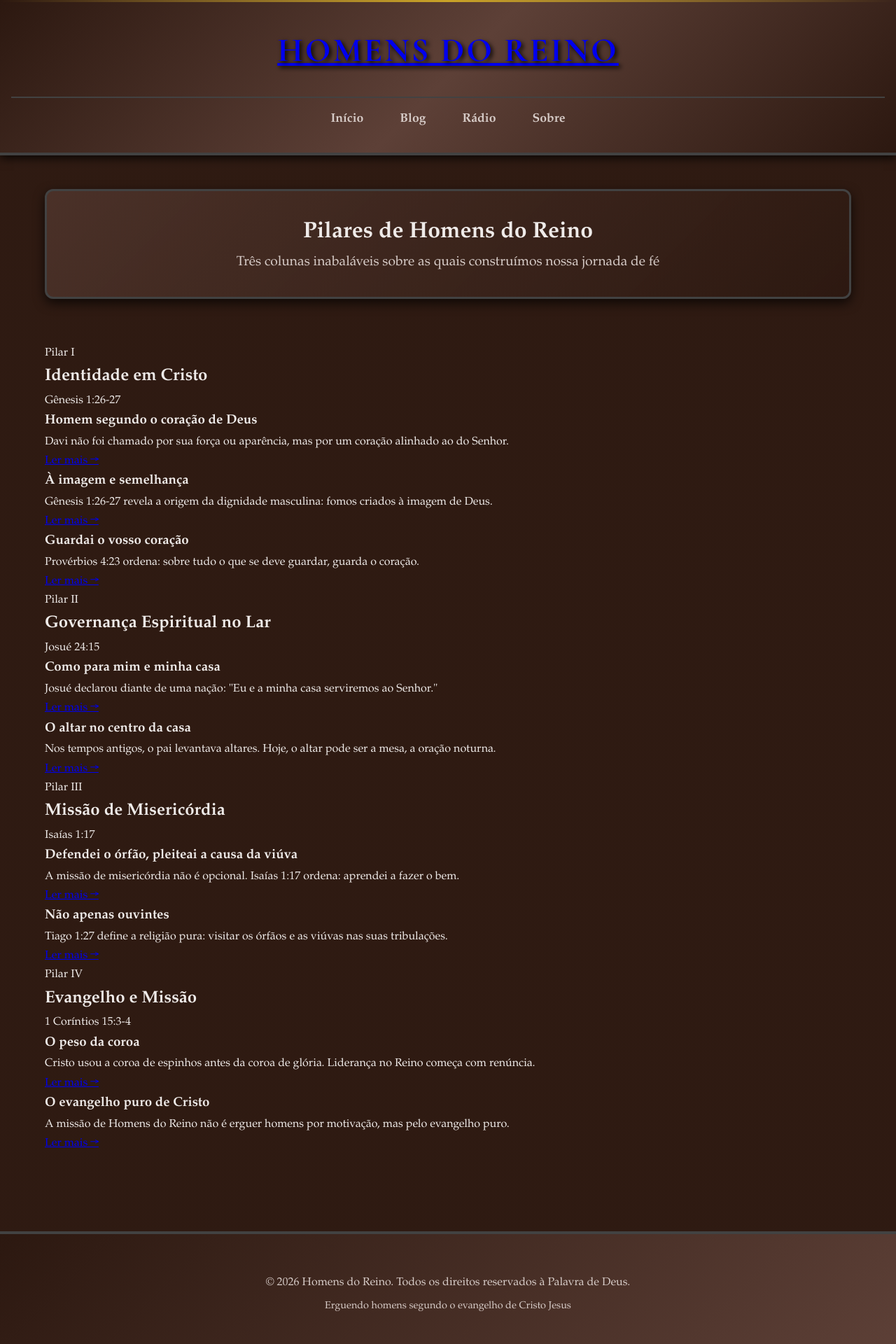
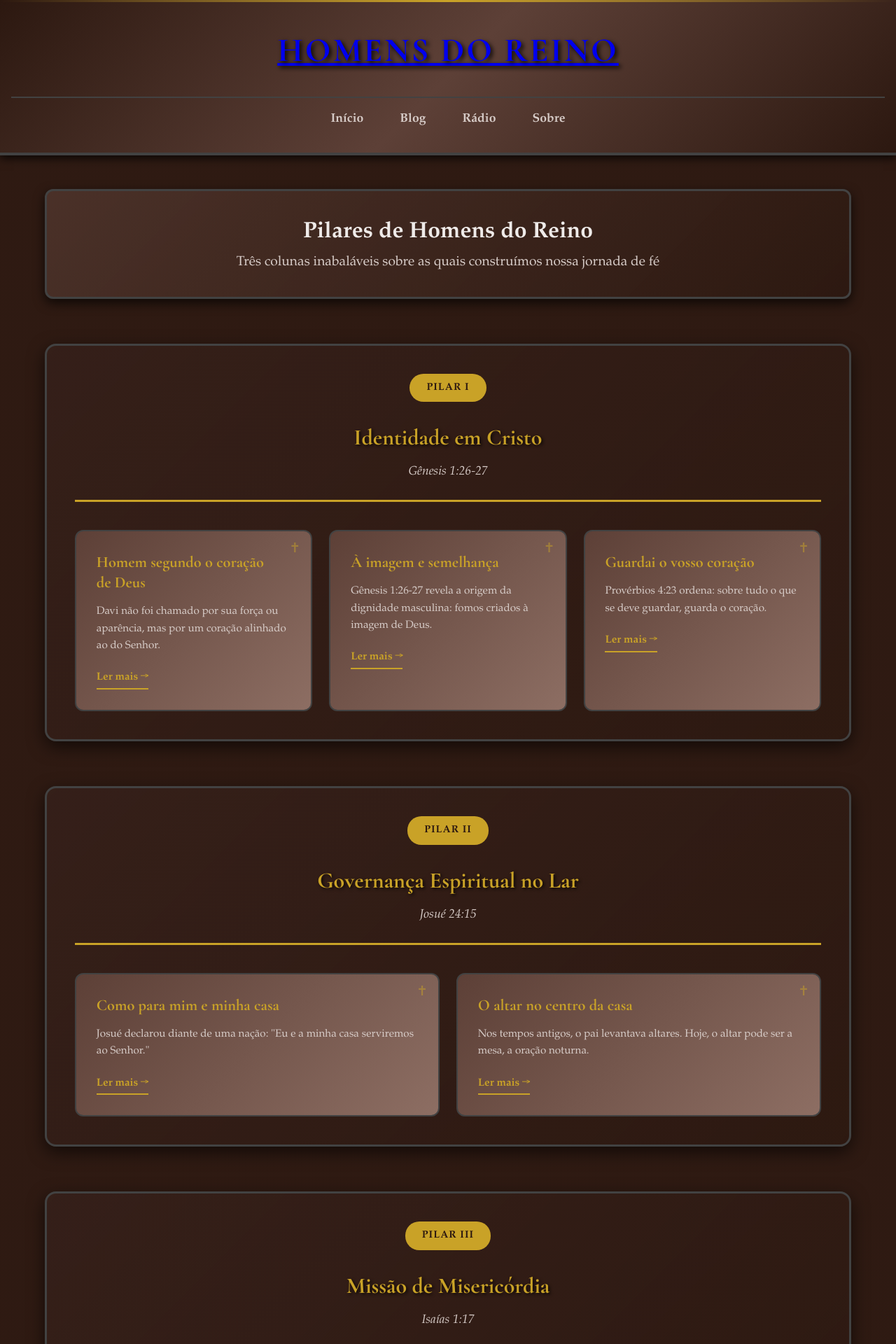
Before and after one commit to HomensdoReino/homensdoreino-blog, a Jekyll site: the page built from pilares.md, in a window 1280 px wide. Shown: the top 1920 px of the page at 70% size. Built offline with Jekyll 4.4.1, drawn with Linux system fonts in a browser that asks for light colours; some web fonts are replaced.

Commit message:
Update style.scss

```diff
--- a/assets/css/style.scss
+++ b/assets/css/style.scss
@@ -271,6 +271,120 @@ header nav a {
   }
 }
 
+// GRID DE PILARES
+.pilares-grid {
+  display: flex;
+  flex-direction: column;
+  gap: 4rem;
+  margin: 3rem 0;
+}
+
+.pilar-section {
+  background: linear-gradient(135deg, rgba(62, 39, 35, 0.4) 0%, rgba(44, 24, 16, 0.6) 100%);
+  border: 3px solid $metal;
+  border-radius: 16px;
+  padding: 2.5rem;
+  box-shadow: 0 8px 24px rgba(0,0,0,0.6);
+}
+
+.pilar-header {
+  text-align: center;
+  margin-bottom: 2.5rem;
+  padding-bottom: 1.5rem;
+  border-bottom: 3px solid $gold;
+}
+
+.pilar-numero {
+  display: inline-block;
+  background: $gold;
+  color: $wood-dark;
+  padding: 0.5rem 1.5rem;
+  border-radius: 20px;
+  font-weight: bold;
+  font-size: 0.9rem;
+  text-transform: uppercase;
+  letter-spacing: 1px;
+  margin-bottom: 1rem;
+}
+
+.pilar-titulo {
+  color: $gold;
+  font-family: $font-header;
+  font-size: 2rem;
+  margin: 0.5rem 0;
+  text-shadow: 2px 2px 4px rgba(0,0,0,0.8);
+}
+
+.pilar-versiculo {
+  color: $parchment;
+  font-style: italic;
+  font-size: 1.1rem;
+}
+
+.cards-container {
+  display: grid;
+  grid-template-columns: repeat(auto-fit, minmax(300px, 1fr));
+  gap: 1.5rem;
+}
+
+.card-artigo {
+  background: linear-gradient(135deg, $wood-medium 0%, $wood-light 100%);
+  border: 2px solid $metal;
+  border-radius: 12px;
+  padding: 1.8rem;
+  transition: all 0.3s ease;
+  position: relative;
+  overflow: hidden;
+
+  &::before {
+    content: '✝';
+    position: absolute;
+    top: 10px;
+    right: 15px;
+    color: $gold;
+    font-size: 1.2rem;
+    opacity: 0.5;
+  }
+
+  &:hover {
+    transform: translateY(-5px);
+    box-shadow: 0 12px 28px rgba(0,0,0,0.7);
+    border-color: $gold;
+  }
+}
+
+.card-conteudo h3 {
+  color: $gold;
+  font-family: $font-header;
+  font-size: 1.4rem;
+  margin: 0 0 1rem 0;
+  padding-right: 2rem;
+  line-height: 1.3;
+}
+
+.card-conteudo p {
+  color: $parchment;
+  font-size: 0.95rem;
+  line-height: 1.6;
+  margin-bottom: 1.2rem;
+}
+
+.card-link {
+  display: inline-block;
+  color: $gold;
+  text-decoration: none;
+  font-weight: bold;
+  font-size: 0.95rem;
+  border-bottom: 2px solid $gold;
+  padding-bottom: 2px;
+  transition: all 0.3s ease;
+
+  &:hover {
+    color: $gold-light;
+    border-color: $gold-light;
+  }
+}
+
 // FOOTER MEDIEVAL
 footer {
   background: linear-gradient(135deg, $wood-dark 0%, $wood-medium 100%);
@@ -303,6 +417,18 @@ footer {
   .post-title {
     font-size: 1.4rem;
   }
+
+  .pilar-section {
+    padding: 1.5rem;
+  }
+
+  .pilar-titulo {
+    font-size: 1.6rem;
+  }
+
+  .cards-container {
+    grid-template-columns: 1fr;
+  }
 }
 
 // ANIMAÇÕES
```
